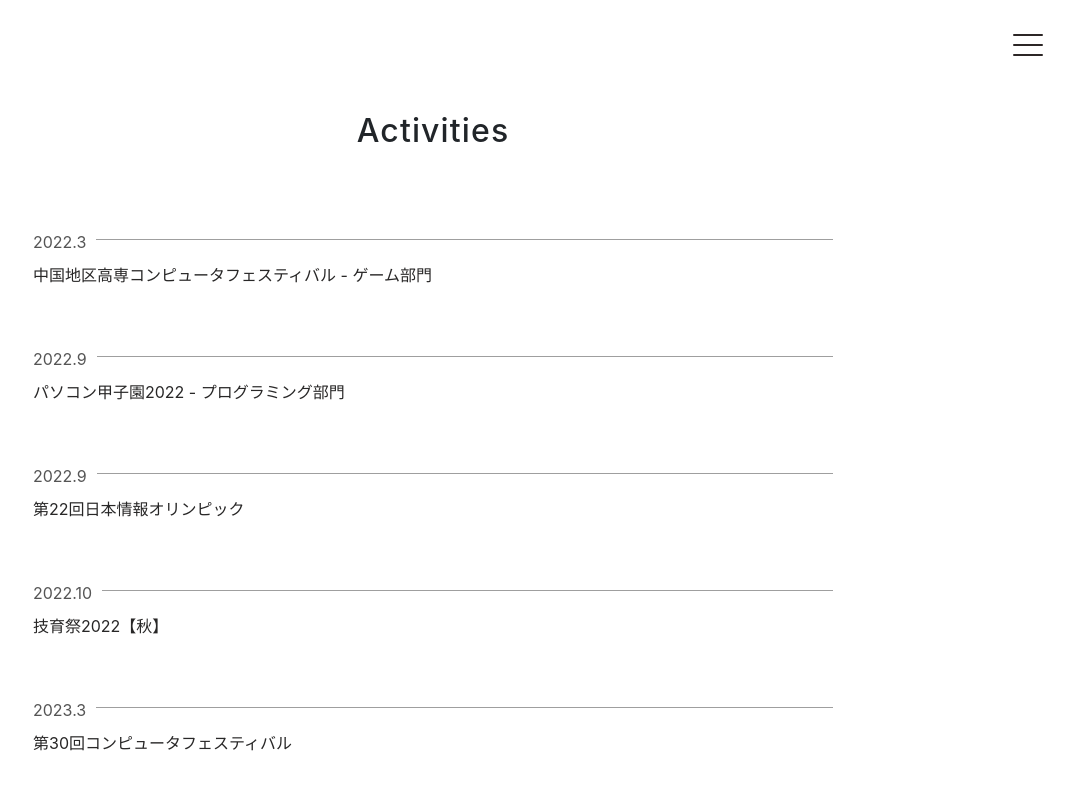
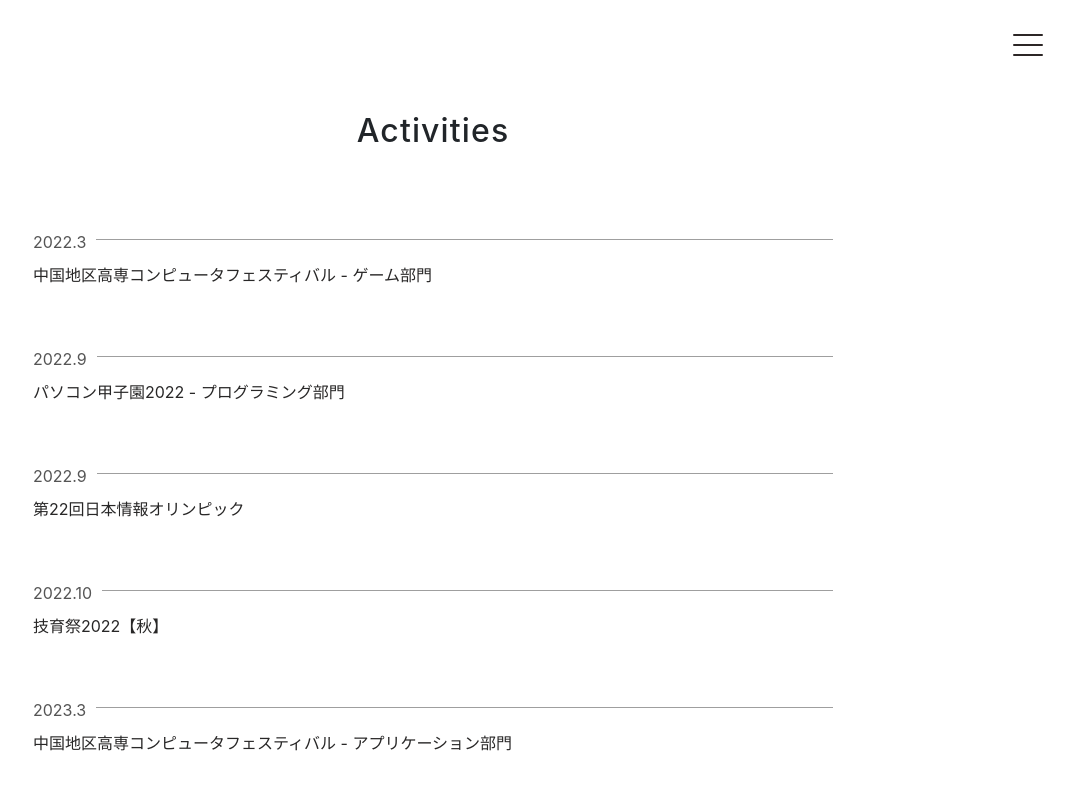
Before and after one commit to Izu-TABI/HomePage, a React (Create React App) app: page /activities in a window 1280 px wide. Shown: the top 790 px of the page, without its empty margins (207-1280 px from the left). Built offline with nearby package versions, Linux system fonts and the light colour scheme; the HTML template or start-up script is replaced by a standard one.

Commit message:
[Update] contents

```diff
--- a/src/components/Activities.jsx
+++ b/src/components/Activities.jsx
@@ -65,7 +65,7 @@ function Activities() {
                             </p>
                         </div>
                         <p className="tit">
-                            第30回コンピュータフェスティバル
+				中国地区高専コンピュータフェスティバル - アプリケーション部門
                         </p>
                         <div className="block-txt"></div>
                     </div>
```
